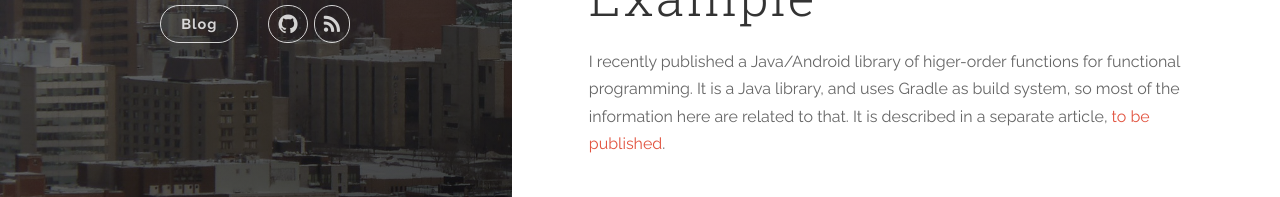
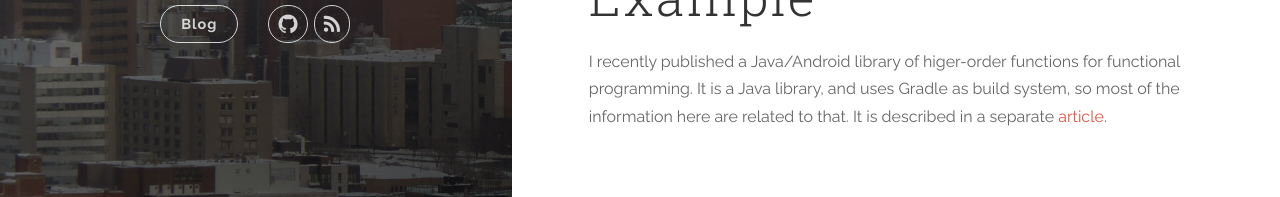
Before and after one commit to smaspe/smaspe.github.io, a Jekyll site: the page built from _posts/2016-02-25-publish-a-library.md, in a window 1280 px wide and 900 px high, scrolled down 1900 px, cut to the strip 0-769 px from the top of the window. Shown: the part 572-769 px from the top of the strip. Built offline with Jekyll 4.4.1, drawn with Linux system fonts in a browser that asks for light colours.

Commit message:
Update link

```diff
--- a/_posts/2016-02-25-publish-a-library.md
+++ b/_posts/2016-02-25-publish-a-library.md
@@ -55,4 +55,4 @@ A single test that passes is not a very good guarantee. Try to aim for 100% cove
 To help people use it (including yourself), as most modern build systems have dependency management integrated with publication systems. (`npm` for JavaScript, `pip` for Python, `maven` for Java...)
 
 # Example
-I recently published a Java/Android library of higer-order functions for functional programming. It is a Java library, and uses Gradle as build system, so most of the information here are related to that. It is described in a separate article, [to be published](/).
+I recently published a Java/Android library of higer-order functions for functional programming. It is a Java library, and uses Gradle as build system, so most of the information here are related to that. It is described in a separate [article]({% post_url 2016-02-27-publish-android-library %}).
```
